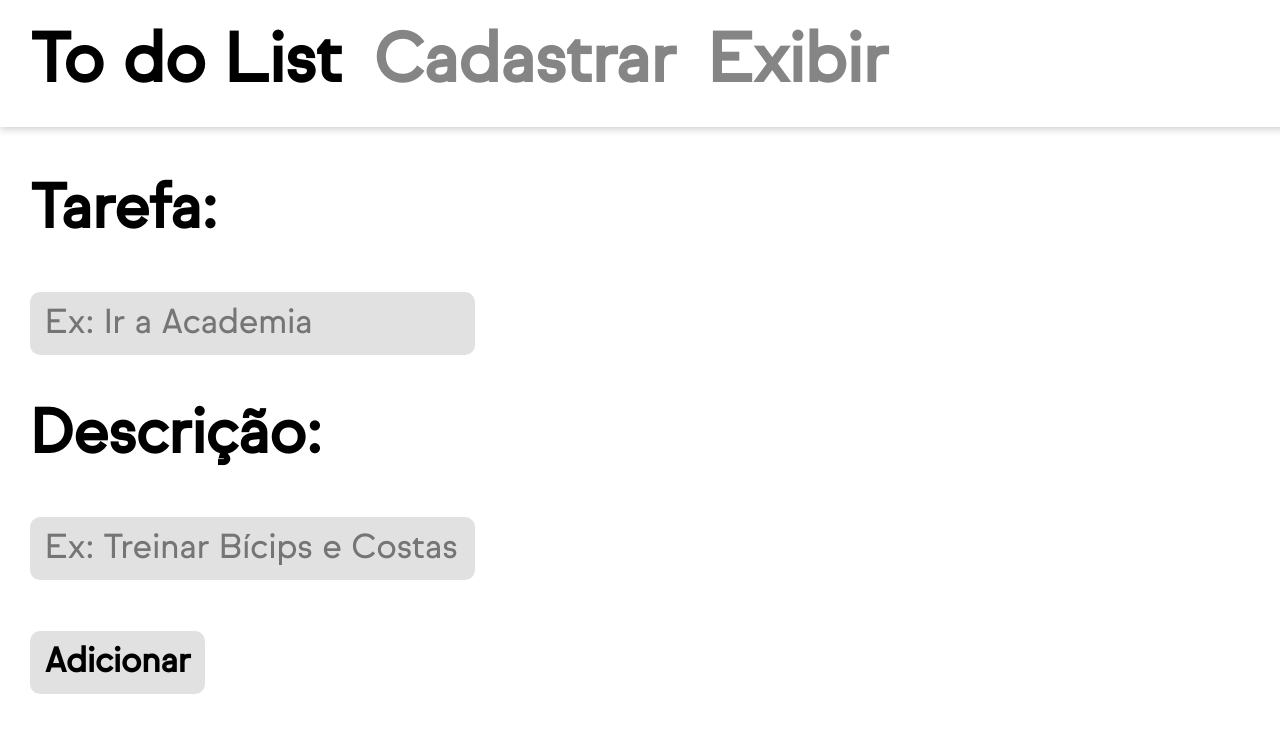
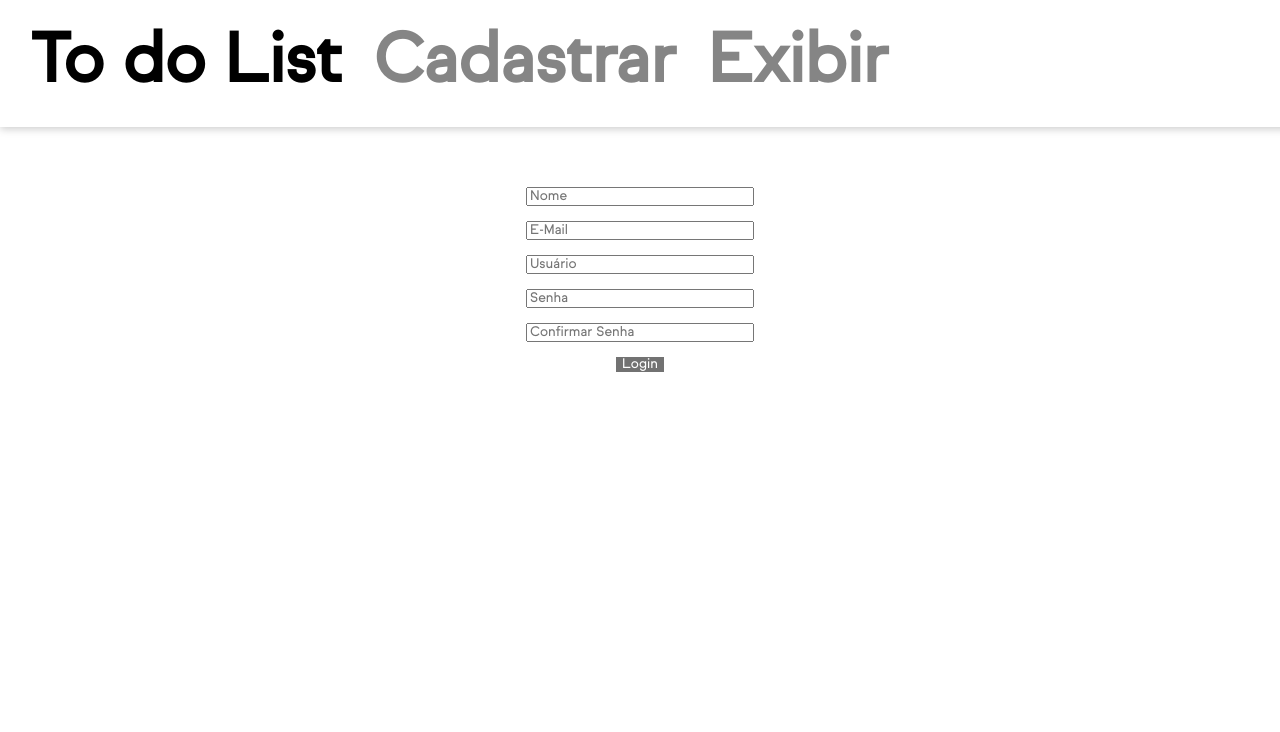
Before and after one commit to leozerinha/leozerinha, a plain HTML site: page index.html in a window 1280 px wide. Drawn offline with Linux system fonts and the light colour scheme.

Commit message:
versão 2

```diff
--- a/index.html
+++ b/index.html
@@ -7,13 +7,17 @@
 </head>
 
 <body>
+
+
     <div id="topo">
         <p id="titulo">To do List</p>
         <p class="menu" onclick="cadastrar();">Cadastrar</p>
         <p class="menu" onclick="exibir();">Exibir</p>
     </div>
     <div id="cad">
-        <div>
+
+        <main style="display:none">
+         <div>
             <p>Tarefa:</p>
             <br />
             <input id="texto" placeholder="Ex: Ir a Academia" />
@@ -28,6 +32,46 @@
         <button class="button" onclick="adicionar();">Adicionar</button>
     </div>
     <div id="tarefas"></div>
+    </main>
+<div id="login">
+
+    <imput type="text" placeholder="Nome">
+    <imput type="text" placeholder="Usuário">
+    <imput type="text" placeholder="E-Mail">
+    <imput type="password" placeholder="Senha">
+    <imput type="password" placeholder="Confirmar Senha">
+
+        <input id="Nome"
+        name="Nome" type="text" placeholder="Nome">
+
+        <input id="E-Mail"
+        name="E-Mail" type="text" placeholder="E-Mail">
+
+        <input id="Usuário"
+        name="Usuário" type="text" placeholder="Usuário">
+
+        <input id="Senha"
+        name="Senha" type="text" placeholder="Senha">
+
+        <input id="Confirmar Senha"
+        name="Confirmar Senha" type="text" placeholder="Confirmar Senha">
+
+        <button class="Login">
+            Login
+          </button>
+
+
+
+</div>
+
+
+
+
+
+
+
+
+
     <script type="text/javascript" src="script.js"></script>
 </body>
 </html>
--- a/style.css
+++ b/style.css
@@ -115,3 +115,18 @@ body {
     padding: 30px;
     font-size: 40pt;
 }
+
+    input {
+        margin: 0 auto 15px;
+        display: block;
+        width: 220px;
+      }
+
+      .Login {
+        display: block;
+        border: none;
+        text-align: center;
+        margin: 0 auto;
+        color: rgb(255, 255, 255);
+        background-color: #727272;
+      }
```
Also changed, not shown: script.js (line endings or trailing spaces).
